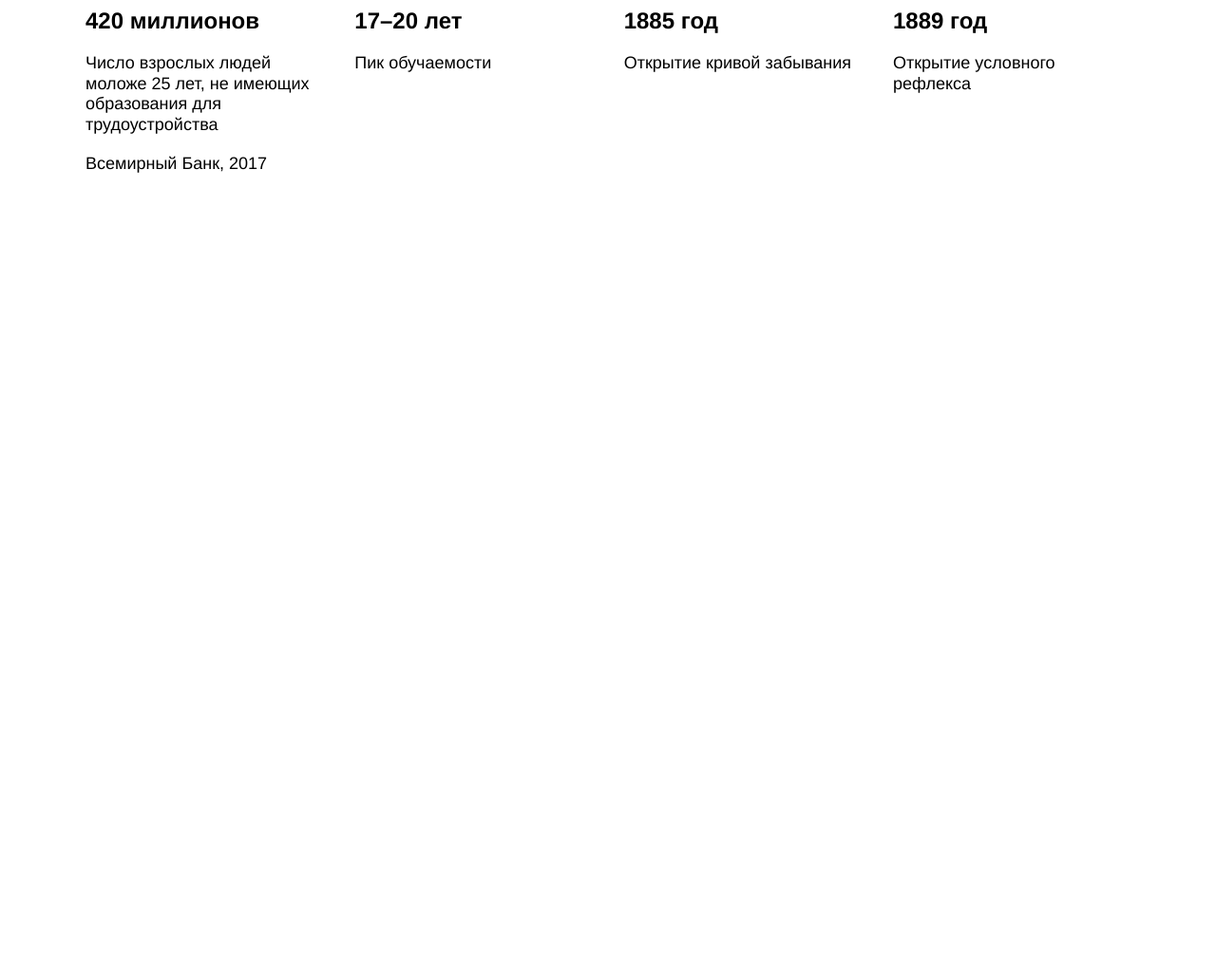
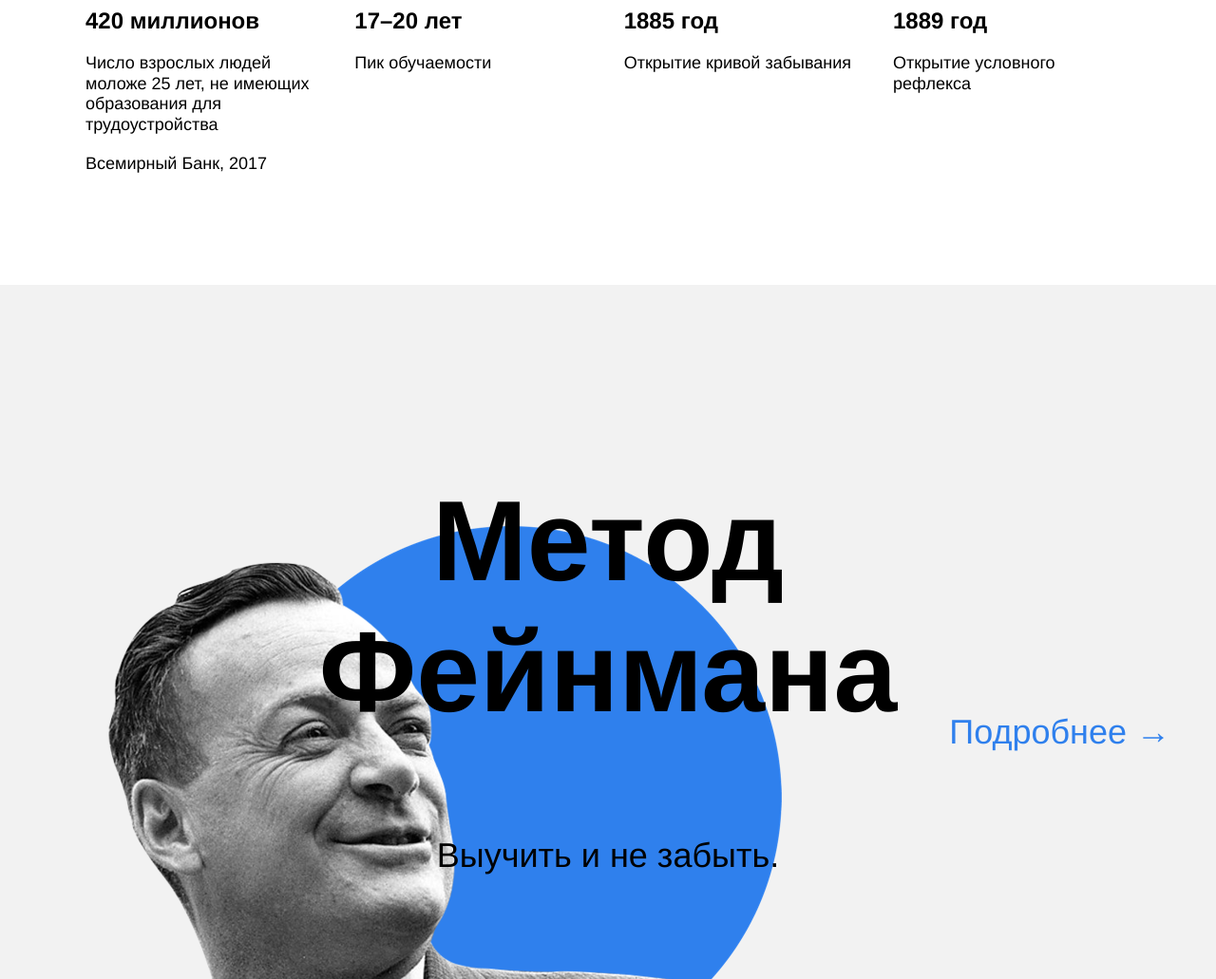
Before and after one commit to Warcuer/how-to-learn, a plain HTML site: page index.html in a window 1280 px wide. Shown: the part 1769-2800 px from the top of the page at 95% size. Before the commit the page ends 2069 px from the top, so only its background shows below. Drawn offline with Linux system fonts and the light colour scheme.

Commit message:
Сверстал секцию фейнман

```diff
--- a/index.html
+++ b/index.html
@@ -85,6 +85,11 @@
           </div>
         </div>
       </section>
+      <section class="feynman">
+        <h2 class="feynman__title">Метод Фейнмана</h2>
+        <h3 class="feynman__subtitle">Выучить и не забыть.</h3>
+        <a href="#" class="feynman__link">Подробнее &#8594</a>
+      </section>
     </main>
   </div>
 </body>
--- a/styles/style.css
+++ b/styles/style.css
@@ -25,6 +25,7 @@
 
 .logo {
   background-image: url(/images/logo_place_header.svg);
+  background-repeat: no-repeat;
 }
 
 .header_place_logo {
@@ -183,6 +184,44 @@
   font-size: 18px;
   font-weight: normal;
 }
+.feynman{
+  position: relative;
+  padding: 100px;
+  height: 100vh;
+  min-height: 637px;
+  max-height: 690px;
+  background-color: #f2f2f2;
+  background-image: url(/images/feynman.png);
+  background-position: left bottom;
+  background-repeat: no-repeat;
+  background-size: 867px 637px;
+}
+.feynman__title{
+  width: 648px;
+  margin-left: auto;
+  margin-right: auto;
+  line-height: 1.15;
+  font-size: 120px;
+  font-weight: 600;
+  text-align: center;
+}
+.feynman__subtitle{
+  margin-top: 70px;
+  line-height: 51px;
+  font-size: 36px;
+  font-weight: normal;
+  text-align: center;
+}
+.feynman__link{
+  position: absolute;
+  top: 50%;
+  right: 48px;
+  line-height: 51px;
+  font-size: 36px;
+  font-weight: normal;
+  text-decoration: none;
+  color: #2f80ed;
+}
 
 /* и элемента с модификатором вида ключ-значение */
 .table__cell_theme_dark {
```
